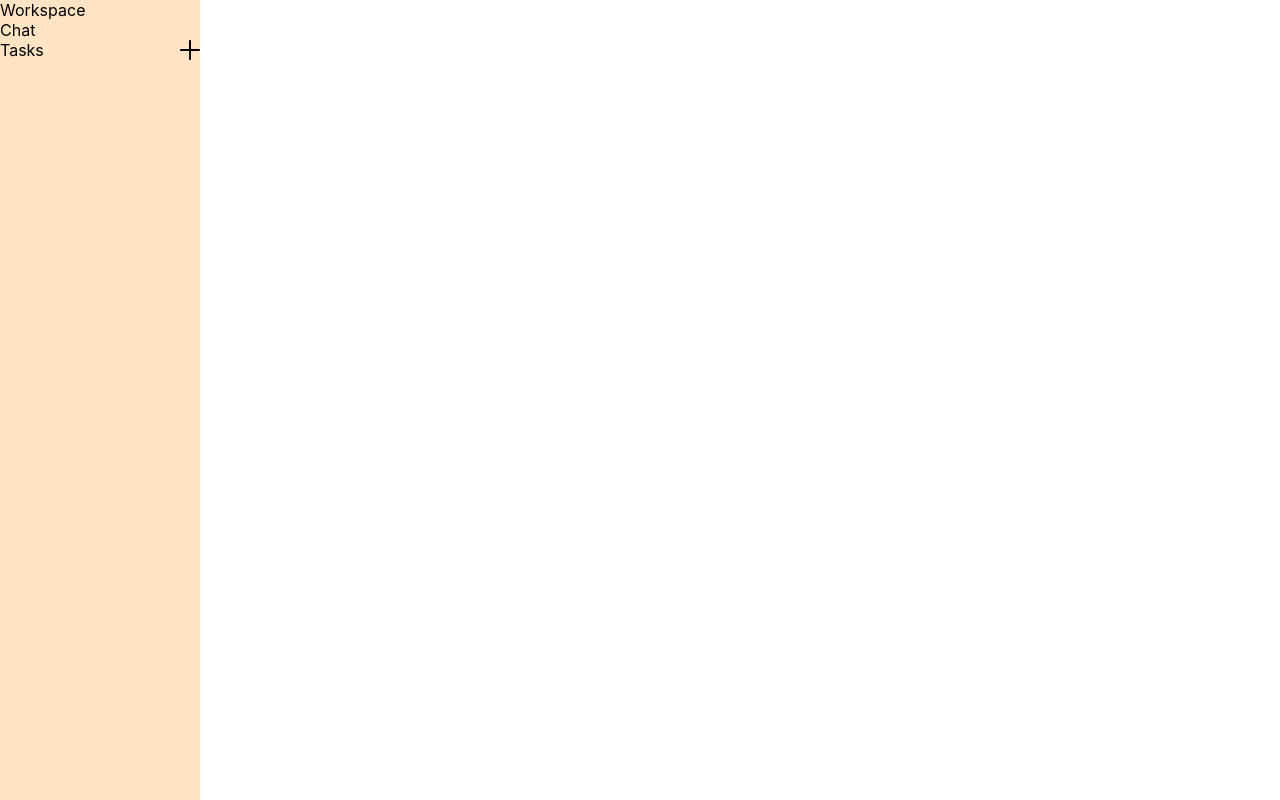
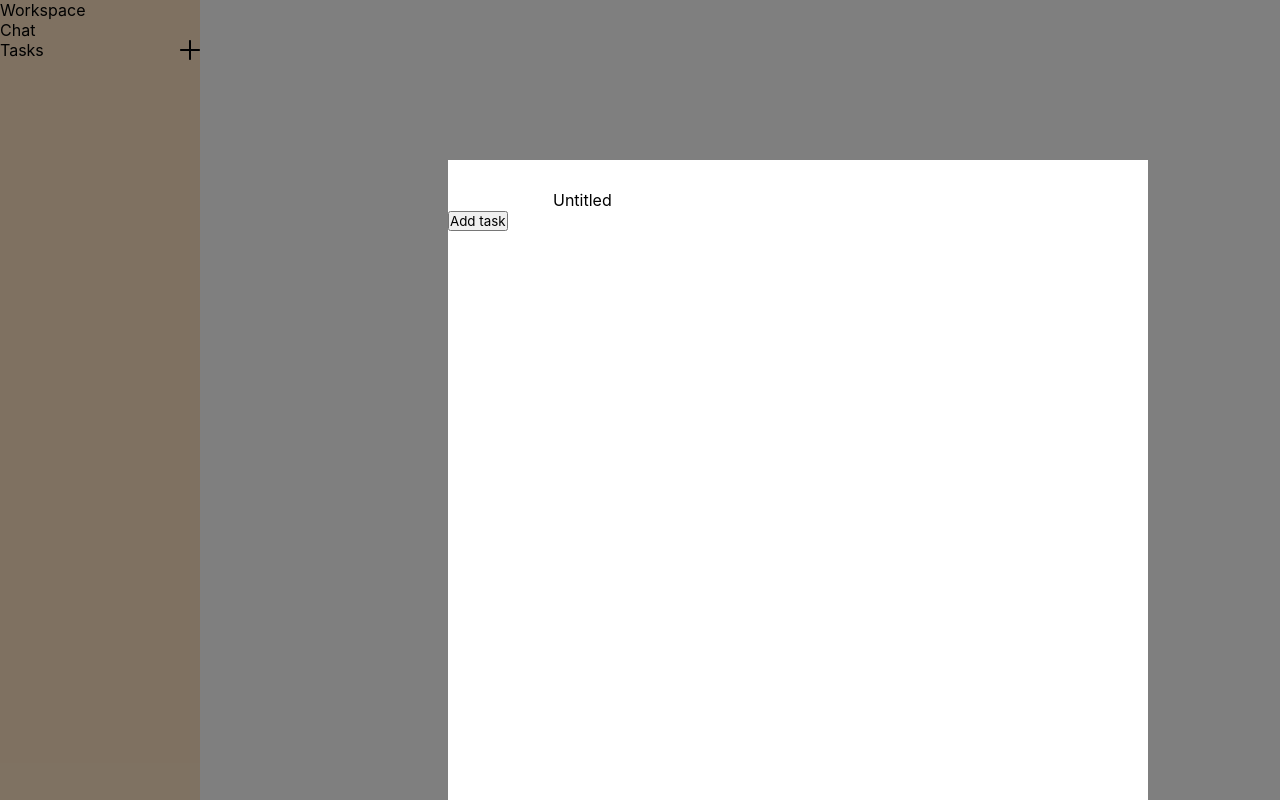
Before and after one commit to MavCKwyT/todoListNative, a website built with webpack: page src/index.html in a window 1280 px wide. Built offline with nearby package versions, Linux system fonts and the light colour scheme.

Commit message:
added: callback to insertElem function modal window plugins for webpack

```diff
--- a/package.json
+++ b/package.json
@@ -16,11 +16,14 @@
     "eslint-plugin-import": "^2.22.1",
     "eslint-plugin-jsx-a11y": "^6.3.1",
     "eslint-plugin-node": "^11.1.0",
+    "file-loader": "^6.1.1",
+    "html-loader": "^1.3.2",
     "html-webpack-plugin": "^4.5.0",
     "mini-css-extract-plugin": "^1.0.0",
     "style-loader": "^2.0.0",
     "stylelint": "^13.7.2",
     "stylelint-config-standard": "^20.0.0",
+    "url-loader": "^4.1.1",
     "webpack": "^4.44.2",
     "webpack-cli": "^3.3.12",
     "webpack-dev-server": "^3.11.0",
--- a/src/components/sidebar/sidebar.html
+++ b/src/components/sidebar/sidebar.html
@@ -1,4 +1,4 @@
-<aside class="sidebar" id="sidebar">
+<aside class="sidebar">
     <div class="sidebar-workspace__header">
         <span class="sidebar-workspace__header-name">Workspace</span>
     </div>
--- a/src/components/sidebar/tasks/tasks.css
+++ b/src/components/sidebar/tasks/tasks.css
@@ -0,0 +1,30 @@
+.sidebar-tasks__add-task-button {
+    cursor: pointer;
+}
+
+.sidebar-tasks__modal {
+    position: absolute;
+    top: 20%;
+    left: 35%;
+    width: 700px;
+    height: 700px;
+    background: white;
+}
+.sidebar-tasks__modal_hidden {
+    position:fixed;
+    height:100%;
+    width:100%;
+    left:0;
+    top:0;
+    background:rgba(0,0,0,0.5);
+    display: none;
+}
+
+.sidebar-tasks__modal-header-name {
+    margin-left: 15%;
+    margin-right: 20%;
+    margin-top: 30px;
+}
+
+.sidebar-tasks__modal-header-wrapper {
+}
--- a/src/components/sidebar/tasks/tasks.html
+++ b/src/components/sidebar/tasks/tasks.html
@@ -1,9 +1,19 @@
 <div class="sidebar-tasks__header">
     <span class="sidebar-tasks__header-name">Tasks</span>
-    <img class="sidebar-tasks__add-task-button" src="src/assets/img/plus.svg">
+    <img class="sidebar-tasks__add-task-button" id="sidebar-tasks__add-task-button"
+         src="src/assets/img/plus.svg">
     <div class="sidebar-tasks__tasks">
         <div class="sidebar-tasks__task-lists" id="sidebar-tasks__task-lists">
-
+            <div class="sidebar-tasks__modal_hidden" id="sidebar-tasks__modal_hidden">
+                <div class="sidebar-tasks__modal">
+                    <div class="sidebar-tasks__modal-header">
+                        <div class="sidebar-tasks__modal-header-wrapper">
+                            <div class="sidebar-tasks__modal-header-name"  contenteditable="true">Untitled</div>
+                        </div>
+                        <button>Add task</button>
+                    </div>
+                </div>
+            </div>
         </div>
     </div>
 </div>
--- a/src/components/sidebar/tasks/tasks.js
+++ b/src/components/sidebar/tasks/tasks.js
@@ -1,4 +1,17 @@
 import "./tasks.css";
 import { insertElem } from "../../../functions/insertElem";
 
-insertElem("../src/components/sidebar/tasks/tasks.html", "sidebar__tasks-container");
+const openModal = () => {
+  const modal = document.getElementById("sidebar-tasks__modal_hidden");
+  const addTaskButton = document.getElementById("sidebar-tasks__add-task-button");
+
+  // addTaskButton.addEventListener("click", () => {
+  if (!modal.style.display || modal.style.display === "none") {
+    modal.style.display = "block";
+  } else {
+    modal.style.display = "none";
+  }
+  // });
+};
+
+insertElem("../src/components/sidebar/tasks/tasks.html", "sidebar__tasks-container", openModal);
--- a/src/functions/insertElem.js
+++ b/src/functions/insertElem.js
@@ -1,8 +1,9 @@
-export const insertElem = (path, elemId) => {
+export const insertElem = (path, elemId, callback = () => {}) => { // todo come up with better way to handle html page
   fetch(path)
     .then(response => {
       return response.text();
     }).then(data => {
       document.getElementById(elemId).innerHTML = data;
+      callback();
     });
 };
--- a/src/index.js
+++ b/src/index.js
@@ -1,4 +1,4 @@
 import "./index.css";
 import "./components/sidebar/sidebar";
+import "./components/sidebar/chat/chat";
 import "./components/sidebar/tasks/tasks";
-import "./components/sidebar/chat/chat";
--- a/webpack.config.js
+++ b/webpack.config.js
@@ -31,6 +31,18 @@ module.exports = {
         test: /\.css$/,
         exclude: /node_modules/,
         use: [MiniCssExtractPlugin.loader, "css-loader"]
+      },
+      {
+        test: /\.html$/,
+        loader: "html-loader"
+      },
+      {
+        test: /\.(png|jpe?g|gif|svg)$/,
+        loader: "file-loader"
+      },
+      {
+        test: /\.(png|jpg|gif|svg)$/,
+        loader: "url-loader"
       }
     ]
   }
```
Also changed, not shown: 1 other file.
